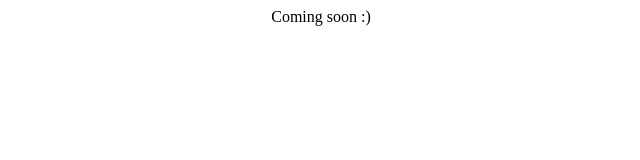
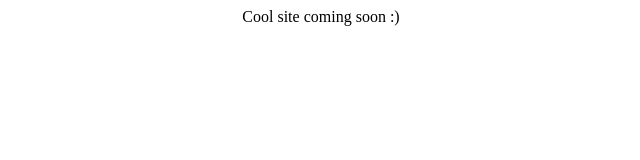
Before and after one commit to TheCodeMonkeys/website, a plain HTML site: page index.html in a window 1280 px wide. Shown: the full height of the page, 319-959 px from the left. Drawn offline with Linux system fonts and the light colour scheme.

Commit message:
Update index.html

```diff
--- a/index.html
+++ b/index.html
@@ -1 +1 @@
-<center>Coming soon :)</center>
+<center>Cool site coming soon :)</center>
```
